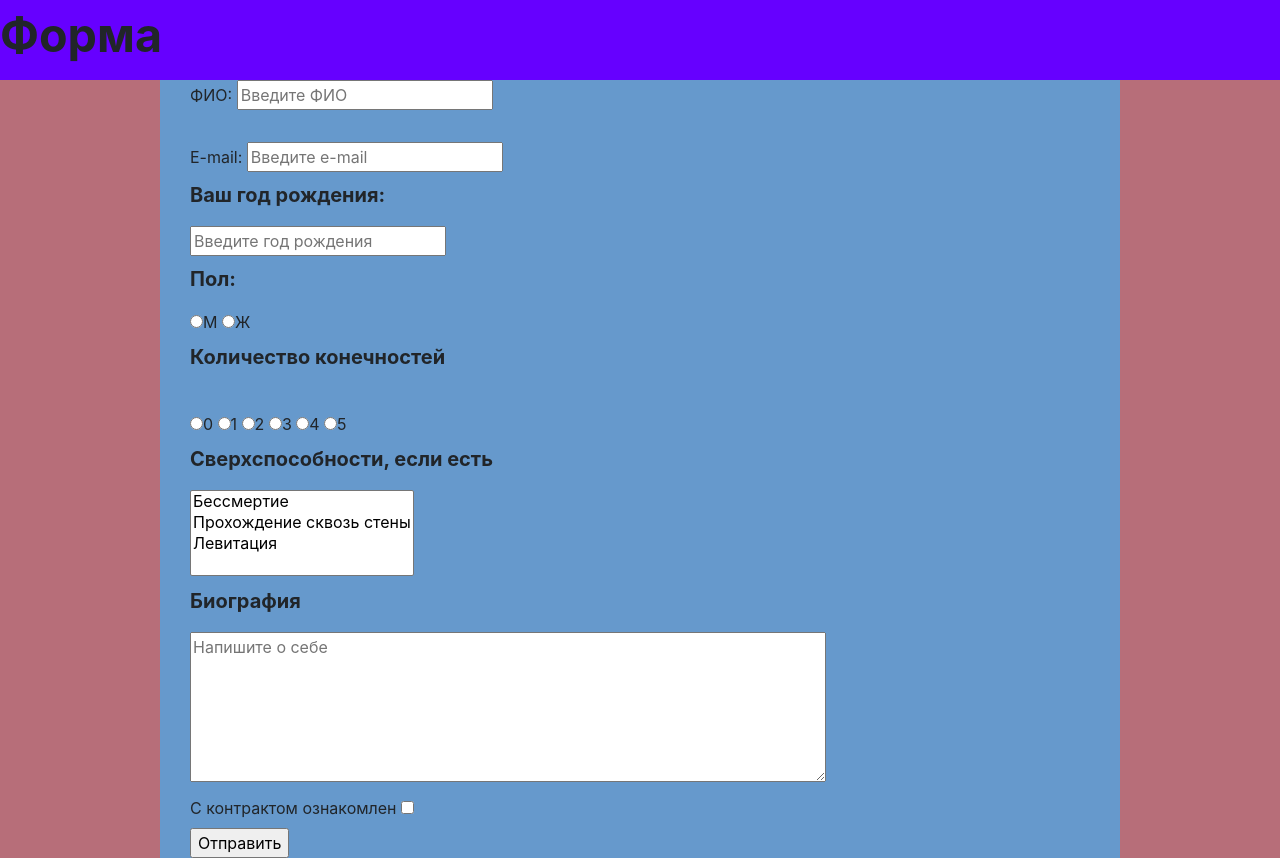
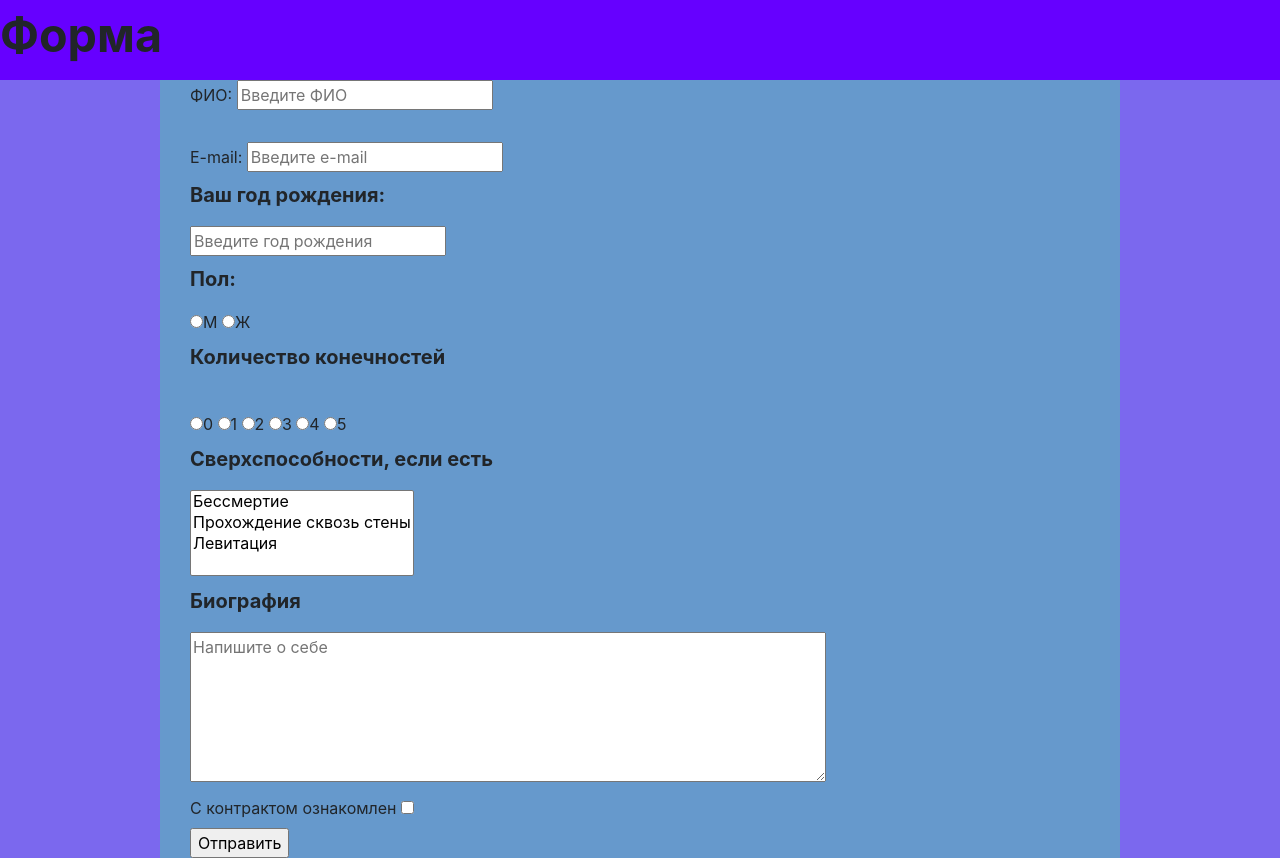
Before and after one commit to Alyonaabogdanova/web4, a PHP site: page / in a window 1280 px wide. Run offline with PHP 8.4, Linux system fonts and the light colour scheme.

Commit message:
Update style.css

```diff
--- a/style.css
+++ b/style.css
@@ -12,7 +12,7 @@
 }
 
 body {
-    background-color: #b76e79;
+    background-color: #7b68ee;
 }
 
 header {
```
